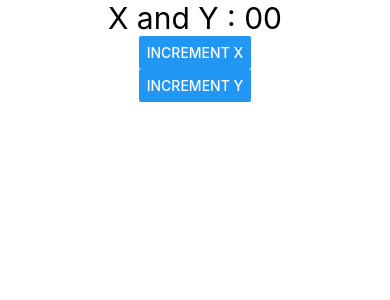
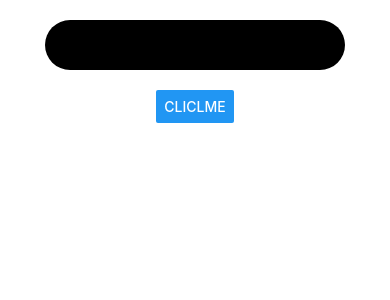
Before and after one commit to Hirusha2000/AMD-Advanced_MobileApplication_Development, a React Native app: screen / in a window 390 px wide. Shown: the top 300 px of the page. Built offline with nearby package versions, Linux system fonts and the light colour scheme.

Commit message:
state variable and regular variable part 2

```diff
--- a/App.tsx
+++ b/App.tsx
@@ -1,32 +1,39 @@
 
 import React, {useState}from 'react';
-import { TextInput, View } from 'react-native';
+import { Alert, TextInput, View } from 'react-native';
 import { Text,Button } from 'react-native';
-import CustomLabel from './src/components/CustomLabel';
+
 
 
 function App(): React.JSX.Element {
 
-var x=0;
-const [y,setY]=useState(0);
+var textValue='';
 
-function changeX(){
 
-x=x+1;
-console.log(x);
+function displayValue(){
+console.log("Text value= "+textValue);
+Alert.alert("Text says",textValue);
+
+
 }
 
+function onTextChange(v:string){
+textValue=v;
 
-function changeY()
-{
-  setY(y+1);
 }
 
 return (
   <View style={{alignItems:'center'}}>
-    <Text style={{fontSize:30}}>X and Y : {x}{y}</Text>
-    <Button title='Increment X' onPress={changeX}/>
-    <Button title='Increment y' onPress={changeY}/>
+
+<TextInput style={{
+width:300, height:50,
+borderRadius:30,
+backgroundColor:'black',
+color:'white',
+marginVertical:20,
+
+}} onChangeText={onTextChange}/>
+<Button title='CliclMe'  onPress={displayValue}/>
 
   </View>
   );
```
